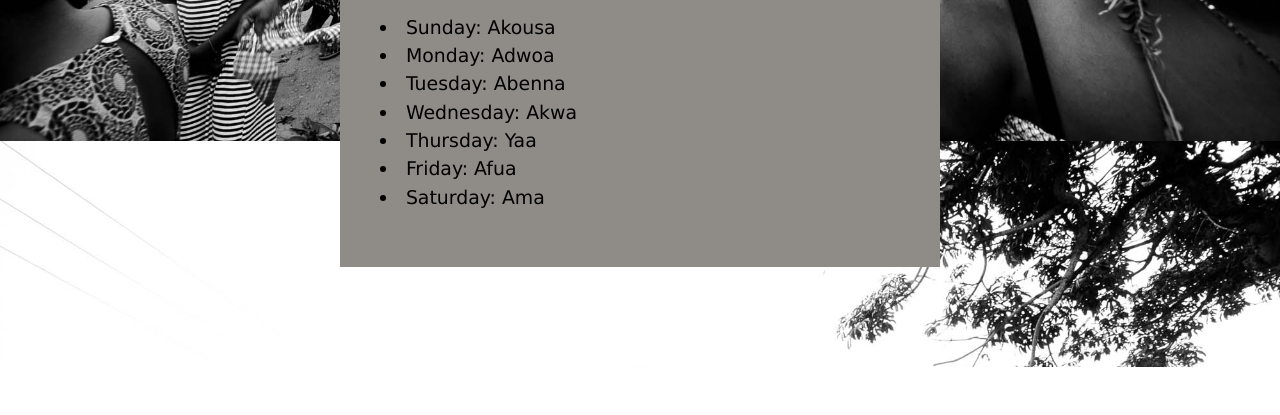
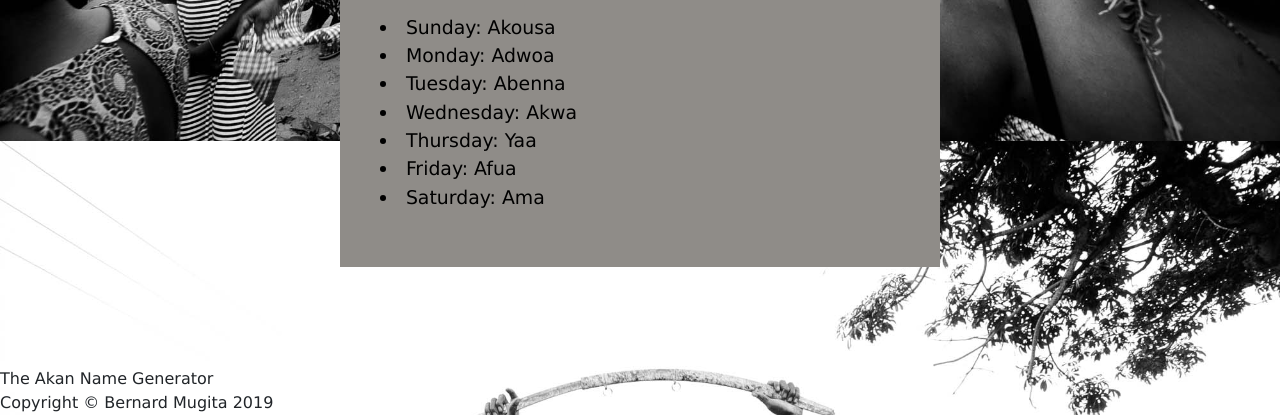
Before and after one commit to BernardMugita/Name-generator, a plain HTML site: page Manual.html in a window 1280 px wide. Shown: the part 712-1127 px from the top of the page. Before the commit the page ends 1079 px from the top, so only its background shows below. Drawn offline with Linux system fonts and the light colour scheme.

Commit message:
This is an update on the manual file

```diff
--- a/Manual.html
+++ b/Manual.html
@@ -70,6 +70,12 @@
                     </div>
 
             </div>
+            <footer>
+
+                The Akan Name Generator<br>
+                Copyright &copy Bernard Mugita 2019
+
+            </footer>
 
         </body>
 
```
